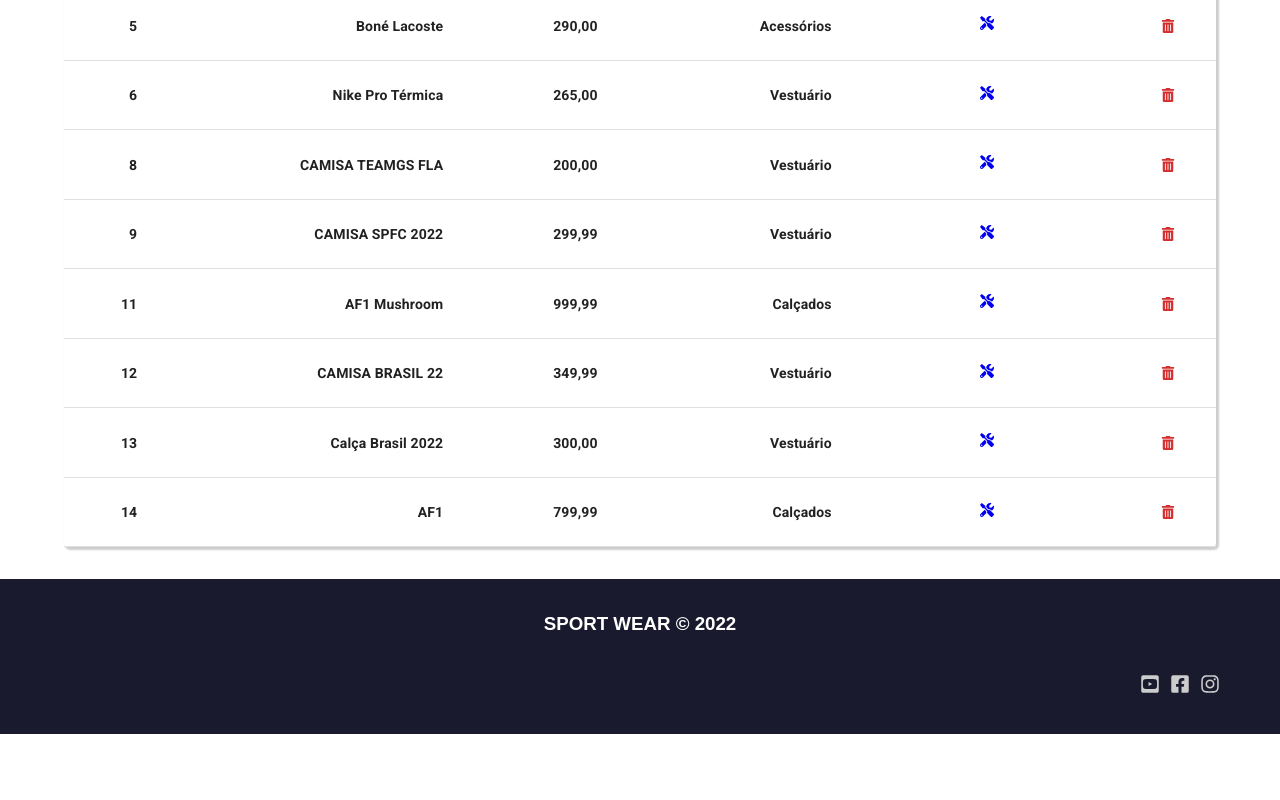
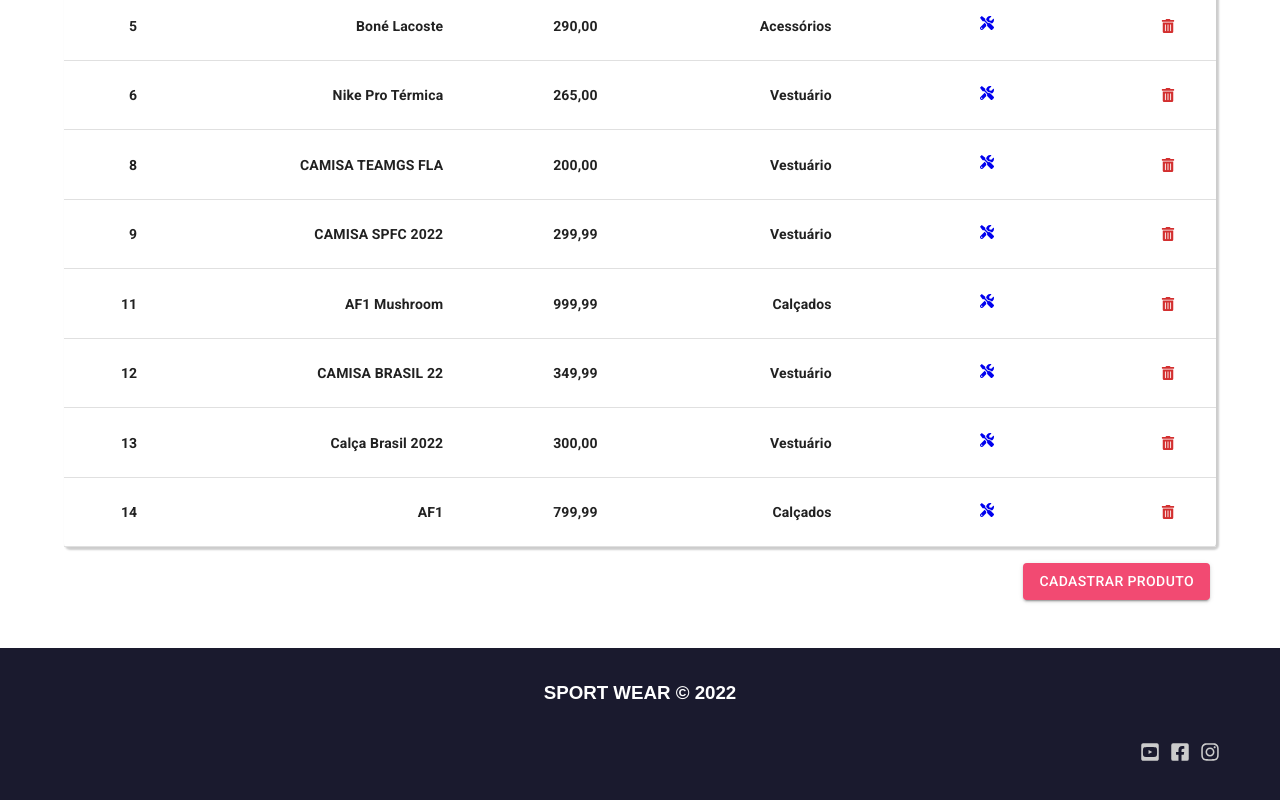
Before and after one commit to joaoabreu004/SPORT_WEAR, a React (Create React App) app: page /admin/produtos in a window 1280 px wide. Shown: the part 585-1385 px from the top of the page. Before the commit the page ends 1319 px from the top, so only its background shows below. Built offline with nearby package versions, Linux system fonts and the light colour scheme; data requests are answered from the project's data file; a web font is replaced by a local one.

Commit message:
Botão criar produto

```diff
--- a/src/Pages/Admin/AdminProdutos/AdminProdutos.module.scss
+++ b/src/Pages/Admin/AdminProdutos/AdminProdutos.module.scss
@@ -4,4 +4,18 @@
     justify-content: center;
     align-items: center;
     padding: 2em 0;
+    .buttonSection{
+        margin: 1em 0;
+        width: 100%;
+        display: flex;
+        justify-content: end;
+        .buttonLink{
+            margin: 0 5em 0 0;
+            background-color: #F24A72;
+            .link{
+                text-decoration: none;
+                color: #fff;
+            }
+        }
+    }
 }
--- a/src/Pages/Admin/AdminProdutos/index.js
+++ b/src/Pages/Admin/AdminProdutos/index.js
@@ -1,10 +1,10 @@
-import { TableContainer, TableHead, TableRow, Paper, Table, TableBody, Button } from "@mui/material";
-import { styled } from '@mui/material/styles'
+import { Button, Paper, Stack, Table, TableBody, TableContainer, TableHead, TableRow } from "@mui/material";
+import { styled } from '@mui/material/styles';
 import TableCell, { tableCellClasses } from '@mui/material/TableCell';
 import { useEffect, useState } from "react";
-import { FaTrashAlt, FaTools } from "react-icons/fa"
-import style from "./AdminProdutos.module.scss"
+import { FaTools, FaTrashAlt } from "react-icons/fa";
 import { Link } from "react-router-dom";
+import style from "./AdminProdutos.module.scss";
 
 
 
@@ -42,17 +42,18 @@ function AdminProdutos() {
 
 
     const StyledTableCell = styled(TableCell)(({ theme }) => ({
-        [`&.${ tableCellClasses.head }`]: {
+        [`&.${tableCellClasses.head}`]: {
             backgroundColor: theme.palette.common.black,
             color: theme.palette.common.white,
             fontSize: 20,
             textAlign: "end",
         },
-        [`&.${ tableCellClasses.body } `]: {
+        [`&.${tableCellClasses.body} `]: {
             textAlign: "end",
             fontWeight: "bold"
         },
     }));
+
 
 
     return (
@@ -86,6 +87,9 @@ function AdminProdutos() {
                     </Table>
                 </TableContainer>
             </Paper>
+            <Stack direction="row" className={style.buttonSection}>
+                <Button variant="contained" className={style.buttonLink}><Link className={style.link} to={`/admin/produtos/novo`}>CADASTRAR PRODUTO</Link></Button>
+            </Stack>
 
 
 
```
Lines whose indentation alone changed are shown as unchanged.
